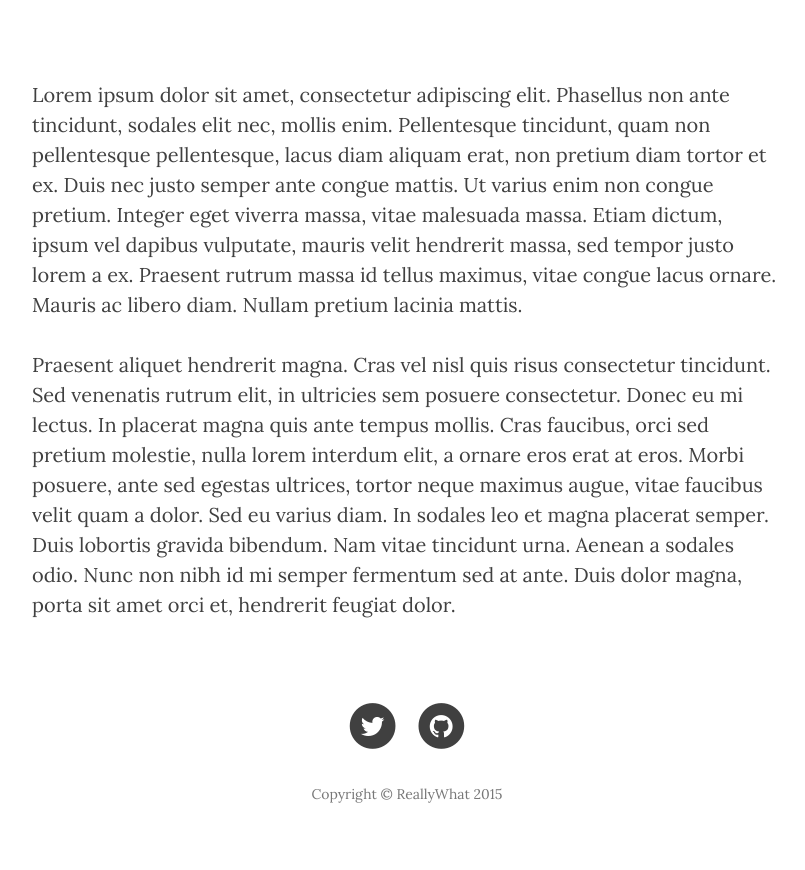
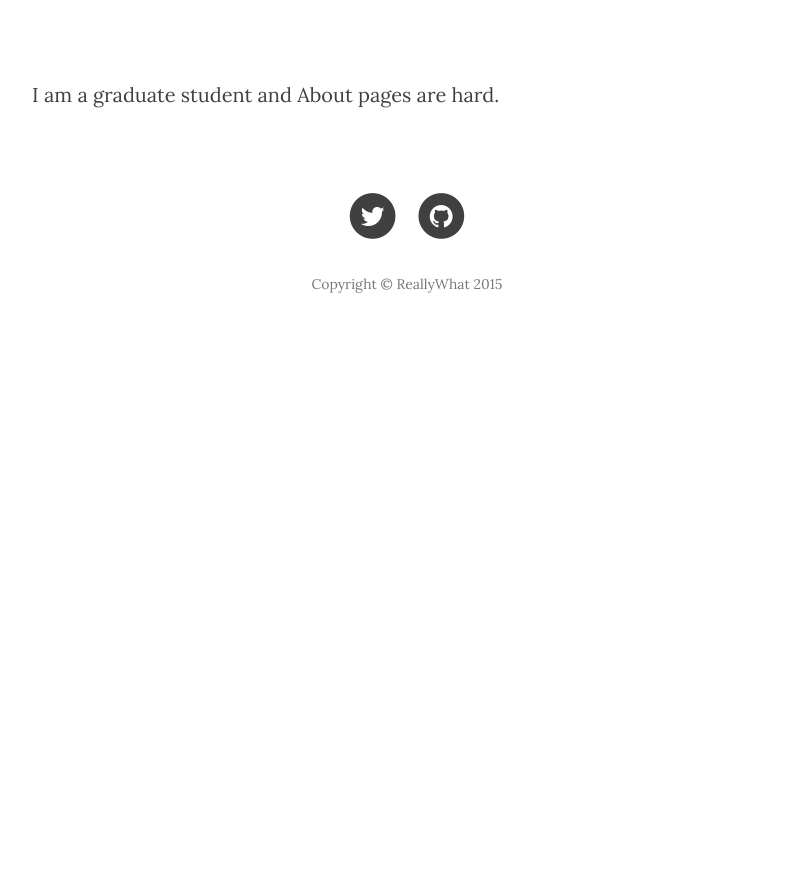
Before and after one commit to csiu/blog, a Jekyll site: the page built from about.md, in a window 1280 px wide. Shown: the part 448-1318 px from the top of the page, without its empty margins (233-1038 px from the left). Built offline with Jekyll 4.4.1, drawn with Linux system fonts in a browser that asks for light colours; nearby versions of some CDN libraries; after the commit the page ends 900 px from its top, so only the background shows below that.

Commit message:
Let's actually fill in some minimal about me info

```diff
--- a/about.md
+++ b/about.md
@@ -5,6 +5,4 @@ permalink: /about/
 description: Placeholder.
 ---
 
-Lorem ipsum dolor sit amet, consectetur adipiscing elit. Phasellus non ante tincidunt, sodales elit nec, mollis enim. Pellentesque tincidunt, quam non pellentesque pellentesque, lacus diam aliquam erat, non pretium diam tortor et ex. Duis nec justo semper ante congue mattis. Ut varius enim non congue pretium. Integer eget viverra massa, vitae malesuada massa. Etiam dictum, ipsum vel dapibus vulputate, mauris velit hendrerit massa, sed tempor justo lorem a ex. Praesent rutrum massa id tellus maximus, vitae congue lacus ornare. Mauris ac libero diam. Nullam pretium lacinia mattis.
-
-Praesent aliquet hendrerit magna. Cras vel nisl quis risus consectetur tincidunt. Sed venenatis rutrum elit, in ultricies sem posuere consectetur. Donec eu mi lectus. In placerat magna quis ante tempus mollis. Cras faucibus, orci sed pretium molestie, nulla lorem interdum elit, a ornare eros erat at eros. Morbi posuere, ante sed egestas ultrices, tortor neque maximus augue, vitae faucibus velit quam a dolor. Sed eu varius diam. In sodales leo et magna placerat semper. Duis lobortis gravida bibendum. Nam vitae tincidunt urna. Aenean a sodales odio. Nunc non nibh id mi semper fermentum sed at ante. Duis dolor magna, porta sit amet orci et, hendrerit feugiat dolor.
+I am a graduate student and About pages are hard.
```
